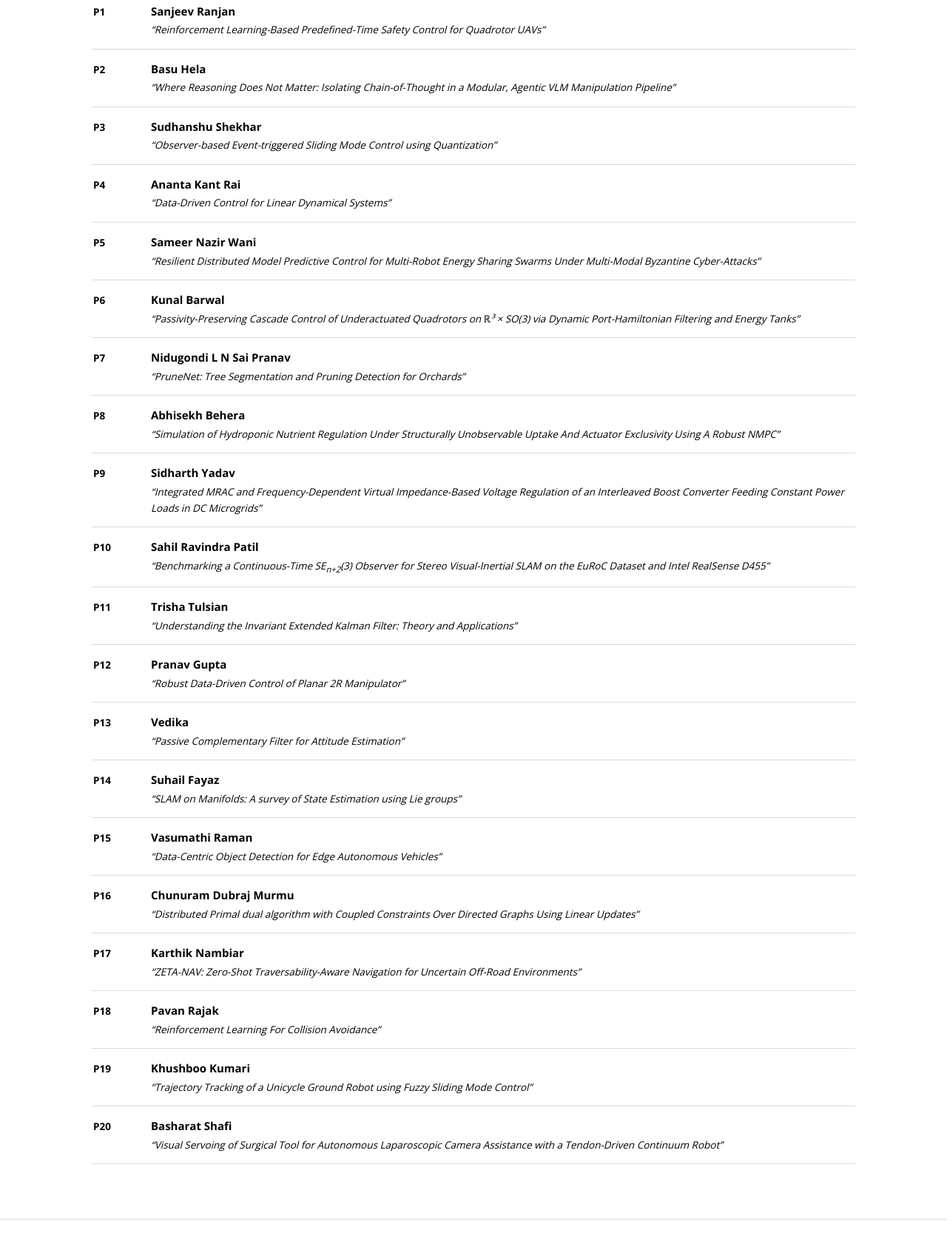
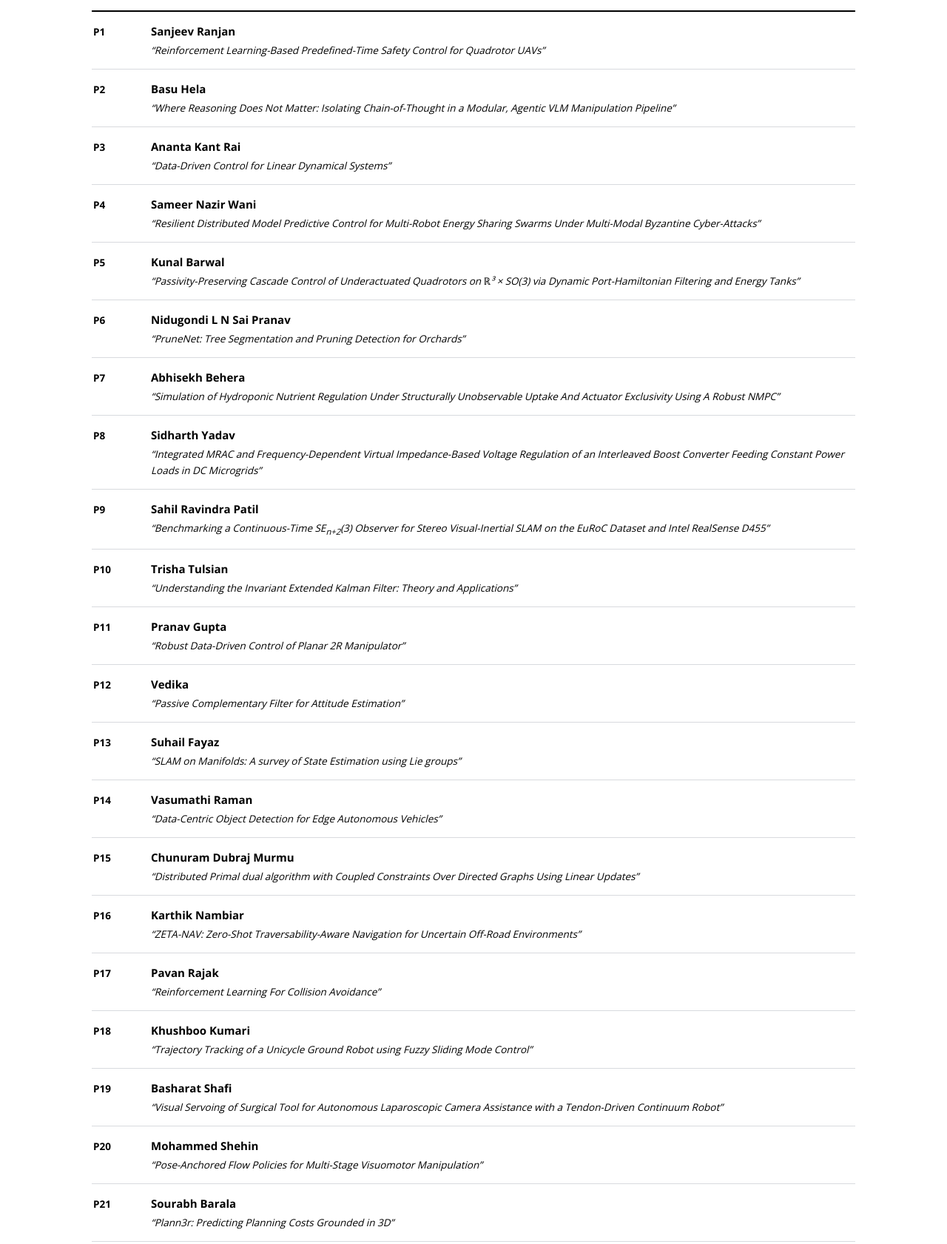
Before and after one commit to coralworkshop/coralworkshop.github.io, a plain HTML site: page index.html in a window 1280 px wide. Shown: the part 5264-6946 px from the top of the page at 74% size. Drawn offline with nearby package versions, Linux system fonts and the light colour scheme.

Commit message:
update posters

```diff
--- a/index.html
+++ b/index.html
@@ -428,7 +428,7 @@
             <div class="slot student"><time>17:10</time><div><div class="what">Susmitha Rayabagi</div><div class="talk">&ldquo;Connectivity Preservation in Planar Bearing-Only Formation Control&rdquo;</div></div></div>
             <div class="slot student"><time>17:30</time><div><div class="what">Vaishnavi Sharma</div><div class="talk">&ldquo;Minimum-Energy Control for Stochastic Linear Systems: A Data-Driven Approach with Finite-Sample Guarantees&rdquo;</div></div></div>
             <div class="slot student"><time>17:50</time><div><div class="what">Shubham Sawarkar</div><div class="talk">&ldquo;Model-Free Safety Filters via Hamiltonian-Modulated Control Barrier Functions&rdquo;</div></div></div>
-            <div class="slot"><time>18:15</time><div><div class="what"><a href="#posters">Poster session</a></div><div class="who">20 posters, listed below</div></div></div>
+            <div class="slot"><time>18:15</time><div><div class="what"><a href="#posters">Poster session</a></div><div class="who">21 posters, listed below</div></div></div>
             <div class="slot break"><time>19:30</time><div><div class="what">Gala dinner</div></div></div>
           </div>
         </div>
@@ -453,31 +453,32 @@
     <div class="wrap">
       <h2>Posters</h2>
       <p class="prose">
-        Twenty posters are presented at the poster session on the evening of Day 2 (Friday,
+        Twenty-one posters are presented at the poster session on the evening of Day 2 (Friday,
         4 December), from 18:15 until the gala dinner.
       </p>
 
       <div class="sched" style="margin-top: 34px;">
         <div class="slot"><span class="pnum">P1</span><div><div class="what">Sanjeev Ranjan</div><div class="talk">&ldquo;Reinforcement Learning-Based Predefined-Time Safety Control for Quadrotor UAVs&rdquo;</div></div></div>
         <div class="slot"><span class="pnum">P2</span><div><div class="what">Basu Hela</div><div class="talk">&ldquo;Where Reasoning Does Not Matter: Isolating Chain-of-Thought in a Modular, Agentic VLM Manipulation Pipeline&rdquo;</div></div></div>
-        <div class="slot"><span class="pnum">P3</span><div><div class="what">Sudhanshu Shekhar</div><div class="talk">&ldquo;Observer-based Event-triggered Sliding Mode Control using Quantization&rdquo;</div></div></div>
-        <div class="slot"><span class="pnum">P4</span><div><div class="what">Ananta Kant Rai</div><div class="talk">&ldquo;Data-Driven Control for Linear Dynamical Systems&rdquo;</div></div></div>
-        <div class="slot"><span class="pnum">P5</span><div><div class="what">Sameer Nazir Wani</div><div class="talk">&ldquo;Resilient Distributed Model Predictive Control for Multi-Robot Energy Sharing Swarms Under Multi-Modal Byzantine Cyber-Attacks&rdquo;</div></div></div>
-        <div class="slot"><span class="pnum">P6</span><div><div class="what">Kunal Barwal</div><div class="talk">&ldquo;Passivity-Preserving Cascade Control of Underactuated Quadrotors on &#8477;&sup3; &times; SO(3) via Dynamic Port-Hamiltonian Filtering and Energy Tanks&rdquo;</div></div></div>
-        <div class="slot"><span class="pnum">P7</span><div><div class="what">Nidugondi L N Sai Pranav</div><div class="talk">&ldquo;PruneNet: Tree Segmentation and Pruning Detection for Orchards&rdquo;</div></div></div>
-        <div class="slot"><span class="pnum">P8</span><div><div class="what">Abhisekh Behera</div><div class="talk">&ldquo;Simulation of Hydroponic Nutrient Regulation Under Structurally Unobservable Uptake And Actuator Exclusivity Using A Robust NMPC&rdquo;</div></div></div>
-        <div class="slot"><span class="pnum">P9</span><div><div class="what">Sidharth Yadav</div><div class="talk">&ldquo;Integrated MRAC and Frequency-Dependent Virtual Impedance-Based Voltage Regulation of an Interleaved Boost Converter Feeding Constant Power Loads in DC Microgrids&rdquo;</div></div></div>
-        <div class="slot"><span class="pnum">P10</span><div><div class="what">Sahil Ravindra Patil</div><div class="talk">&ldquo;Benchmarking a Continuous-Time SE<sub>n+2</sub>(3) Observer for Stereo Visual-Inertial SLAM on the EuRoC Dataset and Intel RealSense D455&rdquo;</div></div></div>
-        <div class="slot"><span class="pnum">P11</span><div><div class="what">Trisha Tulsian</div><div class="talk">&ldquo;Understanding the Invariant Extended Kalman Filter: Theory and Applications&rdquo;</div></div></div>
-        <div class="slot"><span class="pnum">P12</span><div><div class="what">Pranav Gupta</div><div class="talk">&ldquo;Robust Data-Driven Control of Planar 2R Manipulator&rdquo;</div></div></div>
-        <div class="slot"><span class="pnum">P13</span><div><div class="what">Vedika</div><div class="talk">&ldquo;Passive Complementary Filter for Attitude Estimation&rdquo;</div></div></div>
-        <div class="slot"><span class="pnum">P14</span><div><div class="what">Suhail Fayaz</div><div class="talk">&ldquo;SLAM on Manifolds: A survey of State Estimation using Lie groups&rdquo;</div></div></div>
-        <div class="slot"><span class="pnum">P15</span><div><div class="what">Vasumathi Raman</div><div class="talk">&ldquo;Data-Centric Object Detection for Edge Autonomous Vehicles&rdquo;</div></div></div>
-        <div class="slot"><span class="pnum">P16</span><div><div class="what">Chunuram Dubraj Murmu</div><div class="talk">&ldquo;Distributed Primal dual algorithm with Coupled Constraints Over Directed Graphs Using Linear Updates&rdquo;</div></div></div>
-        <div class="slot"><span class="pnum">P17</span><div><div class="what">Karthik Nambiar</div><div class="talk">&ldquo;ZETA-NAV: Zero-Shot Traversability-Aware Navigation for Uncertain Off-Road Environments&rdquo;</div></div></div>
-        <div class="slot"><span class="pnum">P18</span><div><div class="what">Pavan Rajak</div><div class="talk">&ldquo;Reinforcement Learning For Collision Avoidance&rdquo;</div></div></div>
-        <div class="slot"><span class="pnum">P19</span><div><div class="what">Khushboo Kumari</div><div class="talk">&ldquo;Trajectory Tracking of a Unicycle Ground Robot using Fuzzy Sliding Mode Control&rdquo;</div></div></div>
-        <div class="slot"><span class="pnum">P20</span><div><div class="what">Basharat Shafi</div><div class="talk">&ldquo;Visual Servoing of Surgical Tool for Autonomous Laparoscopic Camera Assistance with a Tendon-Driven Continuum Robot&rdquo;</div></div></div>
+        <div class="slot"><span class="pnum">P3</span><div><div class="what">Ananta Kant Rai</div><div class="talk">&ldquo;Data-Driven Control for Linear Dynamical Systems&rdquo;</div></div></div>
+        <div class="slot"><span class="pnum">P4</span><div><div class="what">Sameer Nazir Wani</div><div class="talk">&ldquo;Resilient Distributed Model Predictive Control for Multi-Robot Energy Sharing Swarms Under Multi-Modal Byzantine Cyber-Attacks&rdquo;</div></div></div>
+        <div class="slot"><span class="pnum">P5</span><div><div class="what">Kunal Barwal</div><div class="talk">&ldquo;Passivity-Preserving Cascade Control of Underactuated Quadrotors on &#8477;&sup3; &times; SO(3) via Dynamic Port-Hamiltonian Filtering and Energy Tanks&rdquo;</div></div></div>
+        <div class="slot"><span class="pnum">P6</span><div><div class="what">Nidugondi L N Sai Pranav</div><div class="talk">&ldquo;PruneNet: Tree Segmentation and Pruning Detection for Orchards&rdquo;</div></div></div>
+        <div class="slot"><span class="pnum">P7</span><div><div class="what">Abhisekh Behera</div><div class="talk">&ldquo;Simulation of Hydroponic Nutrient Regulation Under Structurally Unobservable Uptake And Actuator Exclusivity Using A Robust NMPC&rdquo;</div></div></div>
+        <div class="slot"><span class="pnum">P8</span><div><div class="what">Sidharth Yadav</div><div class="talk">&ldquo;Integrated MRAC and Frequency-Dependent Virtual Impedance-Based Voltage Regulation of an Interleaved Boost Converter Feeding Constant Power Loads in DC Microgrids&rdquo;</div></div></div>
+        <div class="slot"><span class="pnum">P9</span><div><div class="what">Sahil Ravindra Patil</div><div class="talk">&ldquo;Benchmarking a Continuous-Time SE<sub>n+2</sub>(3) Observer for Stereo Visual-Inertial SLAM on the EuRoC Dataset and Intel RealSense D455&rdquo;</div></div></div>
+        <div class="slot"><span class="pnum">P10</span><div><div class="what">Trisha Tulsian</div><div class="talk">&ldquo;Understanding the Invariant Extended Kalman Filter: Theory and Applications&rdquo;</div></div></div>
+        <div class="slot"><span class="pnum">P11</span><div><div class="what">Pranav Gupta</div><div class="talk">&ldquo;Robust Data-Driven Control of Planar 2R Manipulator&rdquo;</div></div></div>
+        <div class="slot"><span class="pnum">P12</span><div><div class="what">Vedika</div><div class="talk">&ldquo;Passive Complementary Filter for Attitude Estimation&rdquo;</div></div></div>
+        <div class="slot"><span class="pnum">P13</span><div><div class="what">Suhail Fayaz</div><div class="talk">&ldquo;SLAM on Manifolds: A survey of State Estimation using Lie groups&rdquo;</div></div></div>
+        <div class="slot"><span class="pnum">P14</span><div><div class="what">Vasumathi Raman</div><div class="talk">&ldquo;Data-Centric Object Detection for Edge Autonomous Vehicles&rdquo;</div></div></div>
+        <div class="slot"><span class="pnum">P15</span><div><div class="what">Chunuram Dubraj Murmu</div><div class="talk">&ldquo;Distributed Primal dual algorithm with Coupled Constraints Over Directed Graphs Using Linear Updates&rdquo;</div></div></div>
+        <div class="slot"><span class="pnum">P16</span><div><div class="what">Karthik Nambiar</div><div class="talk">&ldquo;ZETA-NAV: Zero-Shot Traversability-Aware Navigation for Uncertain Off-Road Environments&rdquo;</div></div></div>
+        <div class="slot"><span class="pnum">P17</span><div><div class="what">Pavan Rajak</div><div class="talk">&ldquo;Reinforcement Learning For Collision Avoidance&rdquo;</div></div></div>
+        <div class="slot"><span class="pnum">P18</span><div><div class="what">Khushboo Kumari</div><div class="talk">&ldquo;Trajectory Tracking of a Unicycle Ground Robot using Fuzzy Sliding Mode Control&rdquo;</div></div></div>
+        <div class="slot"><span class="pnum">P19</span><div><div class="what">Basharat Shafi</div><div class="talk">&ldquo;Visual Servoing of Surgical Tool for Autonomous Laparoscopic Camera Assistance with a Tendon-Driven Continuum Robot&rdquo;</div></div></div>
+        <div class="slot"><span class="pnum">P20</span><div><div class="what">Mohammed Shehin</div><div class="talk">&ldquo;Pose-Anchored Flow Policies for Multi-Stage Visuomotor Manipulation&rdquo;</div></div></div>
+        <div class="slot"><span class="pnum">P21</span><div><div class="what">Sourabh Barala</div><div class="talk">&ldquo;Plann3r: Predicting Planning Costs Grounded in 3D&rdquo;</div></div></div>
       </div>
     </div>
   </section>
```
